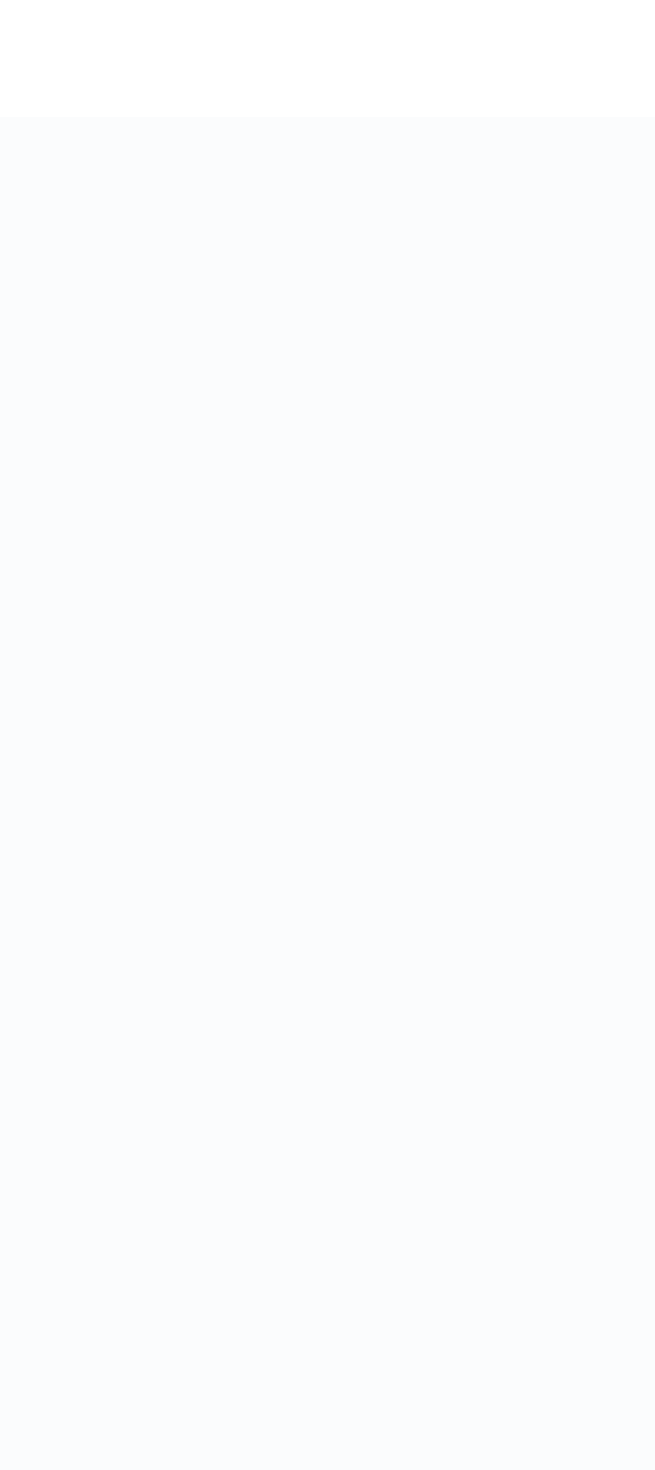
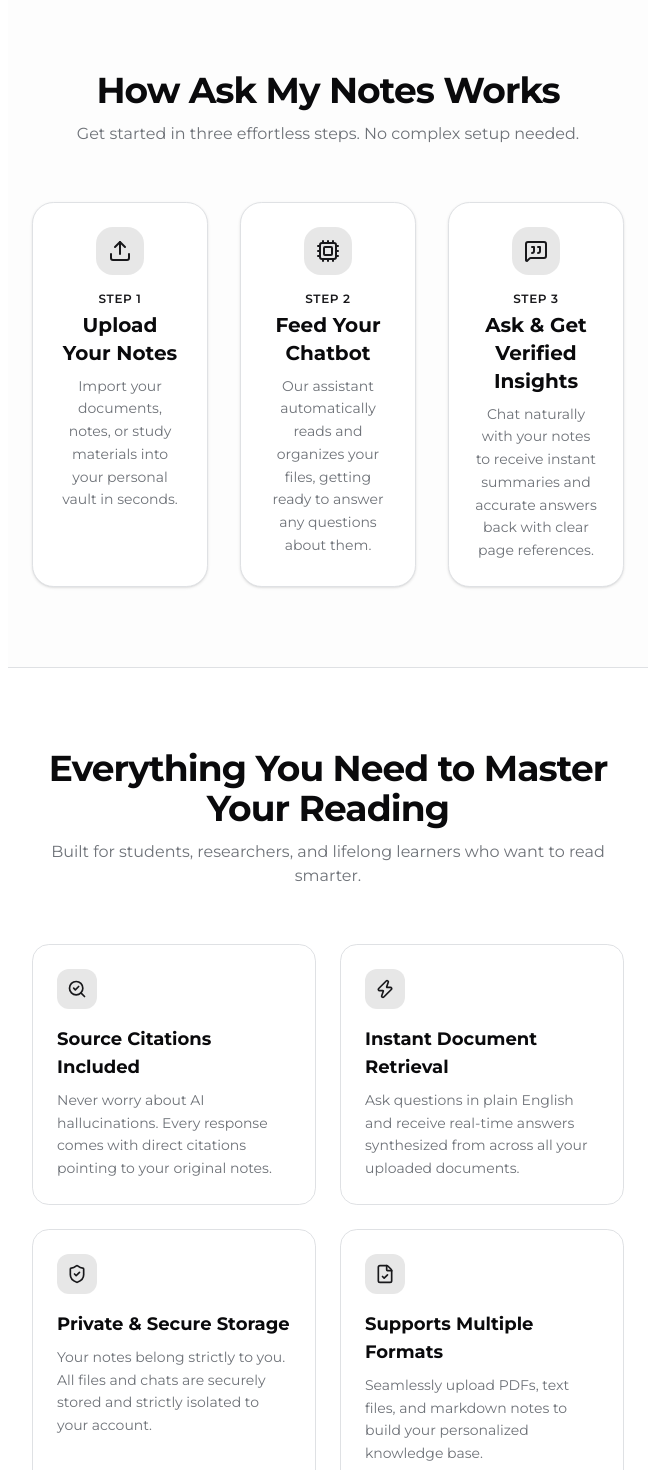
Before and after one commit to yy933/Ask-my-notes, a Next.js app: page / in a window 1280 px wide. Shown: the part 1040-2510 px from the top of the page, without its empty margins (312-967 px from the left). Before the commit the page ends 1157 px from the top, so only its background shows below. Built offline with nearby package versions, Linux system fonts and the light colour scheme; no server answers.

Commit message:
feat(landing-page): add feature grid and how it works section component

```diff
--- a/app/page.tsx
+++ b/app/page.tsx
@@ -1,9 +1,13 @@
 import HeroSection from '@/components/landing/hero-section';
+import HowItWorksSection from '@/components/landing/how-it-works-section';
+import FeatureGridSection from '@/components/landing/feature-grid-section';
 export default function Home() {
   return (
     <div className="flex flex-1 flex-col items-center justify-center bg-zinc-50 font-sans dark:bg-black">
       <main className="flex w-full max-w-3xl flex-1 flex-col items-center justify-between bg-white px-16 py-32 sm:items-start dark:bg-black">
         <HeroSection />
+        <HowItWorksSection />
+        <FeatureGridSection />
       </main>
     </div>
   );
--- /dev/null
+++ b/components/landing/feature-grid-section.tsx
@@ -0,0 +1,60 @@
+import { SearchCheck, Zap, ShieldCheck, FileCheck } from 'lucide-react';
+
+const features = [
+  {
+    icon: SearchCheck,
+    title: 'Source Citations Included',
+    description:
+      'Never worry about AI hallucinations. Every response comes with direct citations pointing to your original notes.',
+  },
+  {
+    icon: Zap,
+    title: 'Instant Document Retrieval',
+    description:
+      'Ask questions in plain English and receive real-time answers synthesized from across all your uploaded documents.',
+  },
+  {
+    icon: ShieldCheck,
+    title: 'Private & Secure Storage',
+    description:
+      'Your notes belong strictly to you. All files and chats are securely stored and strictly isolated to your account.',
+  },
+  {
+    icon: FileCheck,
+    title: 'Supports Multiple Formats',
+    description:
+      'Seamlessly upload PDFs, text files, and markdown notes to build your personalized knowledge base.',
+  },
+];
+
+export default function FeatureGridSection() {
+  return (
+    <section className="border-t py-20">
+      <div className="mx-auto max-w-5xl px-4 sm:px-6">
+        <div className="mx-auto mb-14 max-w-2xl text-center">
+          <h2 className="text-3xl font-bold tracking-tight sm:text-4xl">
+            Everything You Need to Master Your Reading
+          </h2>
+          <p className="text-muted-foreground mt-3 text-base">
+            Built for students, researchers, and lifelong learners who want to read smarter.
+          </p>
+        </div>
+
+        <div className="grid grid-cols-1 gap-6 sm:grid-cols-2">
+          {features.map((feature, idx) => (
+            <div
+              key={idx}
+              className="bg-card/50 hover:bg-card rounded-xl border p-6 transition-colors"
+            >
+              <div className="bg-primary/10 text-primary mb-4 flex h-10 w-10 items-center justify-center rounded-lg">
+                <feature.icon className="h-5 w-5" />
+              </div>
+              <h3 className="mb-2 text-lg font-bold">{feature.title}</h3>
+              <p className="text-muted-foreground text-sm leading-relaxed">{feature.description}</p>
+            </div>
+          ))}
+        </div>
+      </div>
+    </section>
+  );
+}
--- a/components/landing/hero-section.tsx
+++ b/components/landing/hero-section.tsx
@@ -22,8 +22,8 @@ export default function HeroSection() {
 
         {/* Subtitle */}
         <p className="text-muted-foreground mx-auto mt-6 max-w-2xl text-lg leading-relaxed md:text-xl">
-          Upload your documents, PDFs, or reading notes, and chat directly with your customized AI
-          assistant to get accurate answers with exact source references.
+          Upload your documents or notes, and chat directly with your customized AI assistant to get
+          accurate answers with exact source references.
         </p>
 
         {/* CTA Buttons */}
--- /dev/null
+++ b/components/landing/how-it-works-section.tsx
@@ -0,0 +1,58 @@
+import { Upload, Cpu, MessageSquareQuote } from 'lucide-react';
+
+const steps = [
+  {
+    icon: Upload,
+    step: 'Step 1',
+    title: 'Upload Your Notes',
+    description:
+      'Import your documents, notes, or study materials into your personal vault in seconds.',
+  },
+  {
+    icon: Cpu,
+    step: 'Step 2',
+    title: 'Feed Your Chatbot',
+    description:
+      'Our assistant automatically reads and organizes your files, getting ready to answer any questions about them.',
+  },
+  {
+    icon: MessageSquareQuote,
+    step: 'Step 3',
+    title: 'Ask & Get Verified Insights',
+    description:
+      'Chat naturally with your notes to receive instant summaries and accurate answers back with clear page references.',
+  },
+];
+
+export default function HowItWorksSection() {
+  return (
+    <section className="bg-muted/20 border-t py-20">
+      <div className="mx-auto max-w-5xl px-4 sm:px-6">
+        <div className="mx-auto mb-14 max-w-2xl text-center">
+          <h2 className="text-3xl font-bold tracking-tight sm:text-4xl">How Ask My Notes Works</h2>
+          <p className="text-muted-foreground mt-3 text-base">
+            Get started in three effortless steps. No complex setup needed.
+          </p>
+        </div>
+
+        <div className="relative grid grid-cols-1 gap-8 md:grid-cols-3">
+          {steps.map((item, idx) => (
+            <div
+              key={idx}
+              className="bg-card relative flex flex-col items-center rounded-2xl border p-6 text-center shadow-sm transition-all hover:shadow-md"
+            >
+              <div className="bg-primary/10 text-primary mb-4 flex h-12 w-12 items-center justify-center rounded-xl">
+                <item.icon className="h-6 w-6" />
+              </div>
+              <span className="text-primary mb-1 text-xs font-semibold tracking-wider uppercase">
+                {item.step}
+              </span>
+              <h3 className="mb-2 text-xl font-bold">{item.title}</h3>
+              <p className="text-muted-foreground text-sm leading-relaxed">{item.description}</p>
+            </div>
+          ))}
+        </div>
+      </div>
+    </section>
+  );
+}
```
